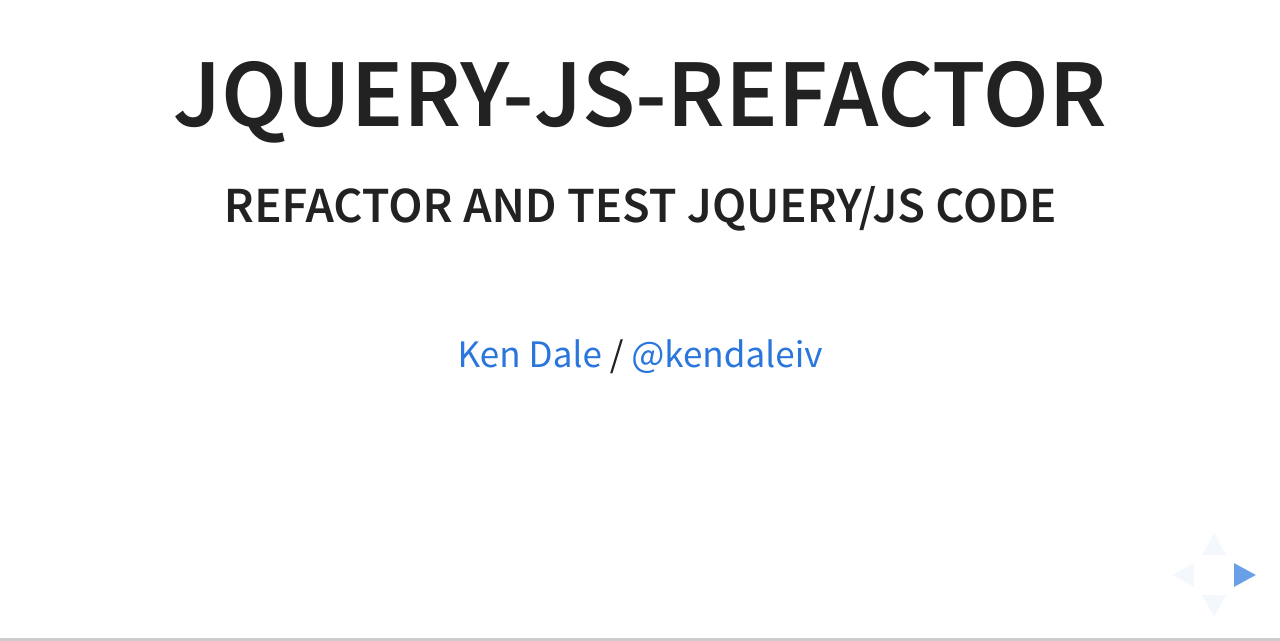
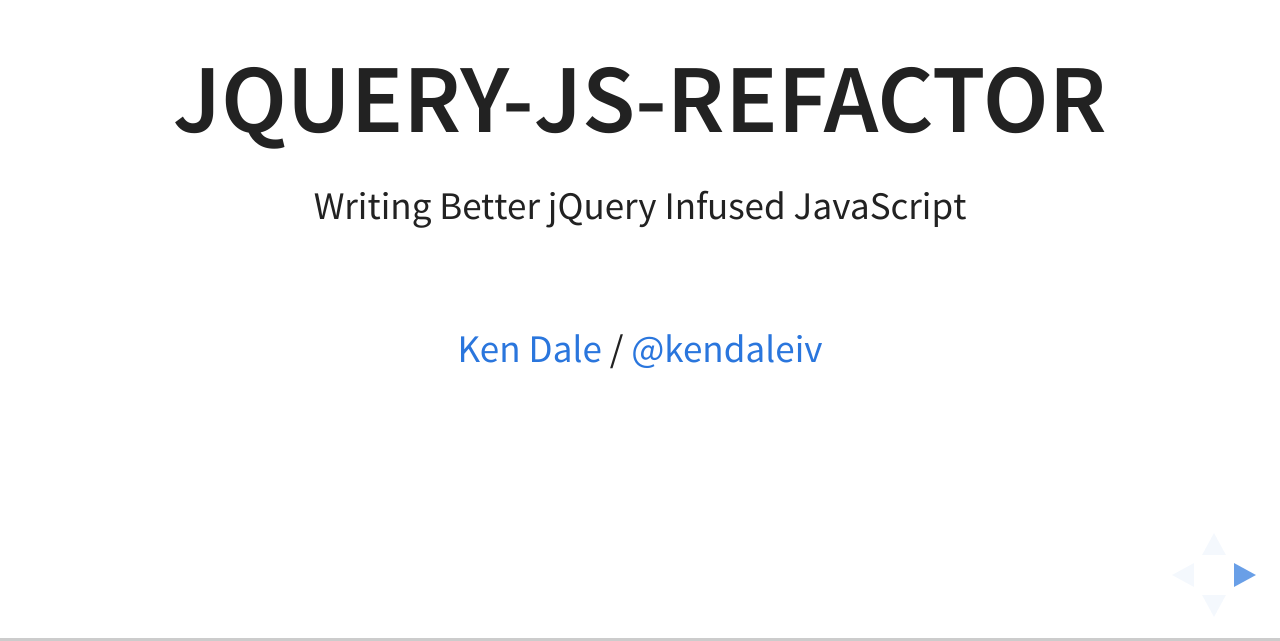
Before and after one commit to kendaleiv/jquery-js-refactor, a website: page index.html in a window 1280 px wide. Shown: the part 159-800 px from the top of the page. Drawn offline with Linux system fonts and the light colour scheme.

Commit message:
Update talk title, update title slide title style

```diff
--- a/index.html
+++ b/index.html
@@ -4,9 +4,9 @@
   <head>
     <meta charset="utf-8">
 
-    <title>Refactor and Test jQuery/JS Code</title>
+    <title>Writing Better jQuery Infused JavaScript</title>
 
-    <meta name="description" content="Refactor and Test jQuery/JS Code">
+    <meta name="description" content="Writing Better jQuery Infused JavaScript">
     <meta name="author" content="Ken Dale">
 
     <meta name="apple-mobile-web-app-capable" content="yes" />
@@ -43,7 +43,7 @@
 
         <section>
           <h1>jquery-js-refactor</h1>
-          <h3>Refactor and Test jQuery/JS Code</h3>
+          <p>Writing Better jQuery Infused JavaScript</p>
           <br />
           <p><a href="http://kendaleiv.com">Ken Dale</a> / <a href="http://twitter.com/kendaleiv">@kendaleiv</a></p>
         </section>
```
